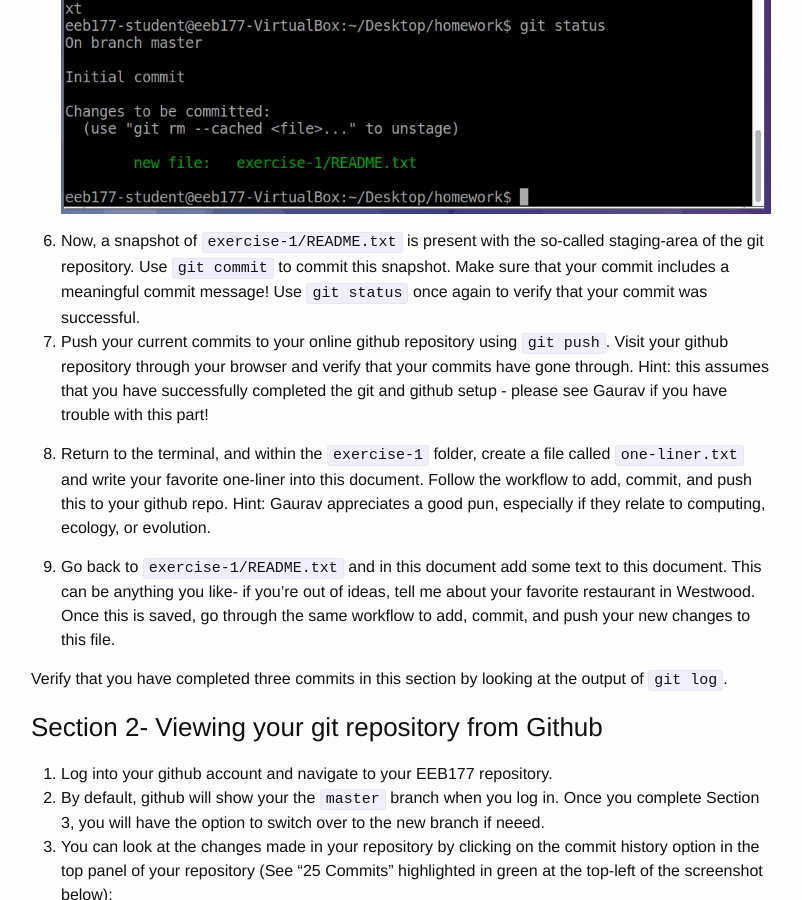
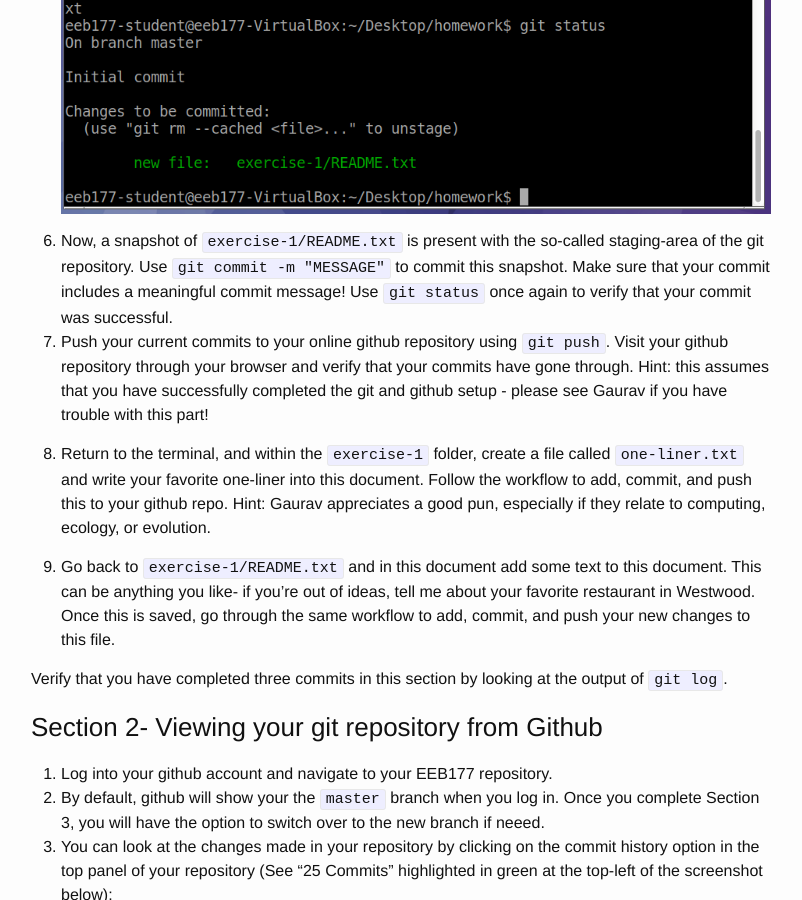
Before and after one commit to michaelalfaro/eeb177-W17.github.io, a Jekyll site: the page built from _posts/2017-01-06-exercise1-git.markdown, in a window 1280 px wide and 900 px high, scrolled down 1018 px. Shown: the whole window, without its empty margins (239-1041 px from the left). Built offline with Jekyll 4.4.1, drawn with Linux system fonts in a browser that asks for light colours.

Commit message:
Update 2017-01-06-exercise1-git.markdown

```diff
--- a/_posts/2017-01-06-exercise1-git.markdown
+++ b/_posts/2017-01-06-exercise1-git.markdown
@@ -20,7 +20,7 @@ Before you begin, please read through [this helpful summary](https://git-scm.com
 4. View the status of your git repository using `git status`. You should see something that looks like this:
 ![]({{ site.url }}/images/exercise1-gitstatus.png)
 
-5. Now, a snapshot of `exercise-1/README.txt` is present with the so-called staging-area of the git repository. Use `git commit` to commit this snapshot. Make sure that your commit includes a meaningful commit message! Use `git status` once again to verify that your commit was successful.
+5. Now, a snapshot of `exercise-1/README.txt` is present with the so-called staging-area of the git repository. Use `git commit -m "MESSAGE"` to commit this snapshot. Make sure that your commit includes a meaningful commit message! Use `git status` once again to verify that your commit was successful.
 6. Push your current commits to your online github repository using `git push`. Visit your github repository through your browser and verify that your commits have gone through. Hint: this assumes that you have successfully completed the git and github setup - please see Gaurav if you have trouble with this part!
 
 7. Return to the terminal, and within the `exercise-1` folder, create a file called `one-liner.txt` and write your favorite one-liner into this document. Follow the workflow to add, commit, and push this to your github repo. Hint: Gaurav appreciates a good pun, especially if they relate to computing, ecology, or evolution.
```
